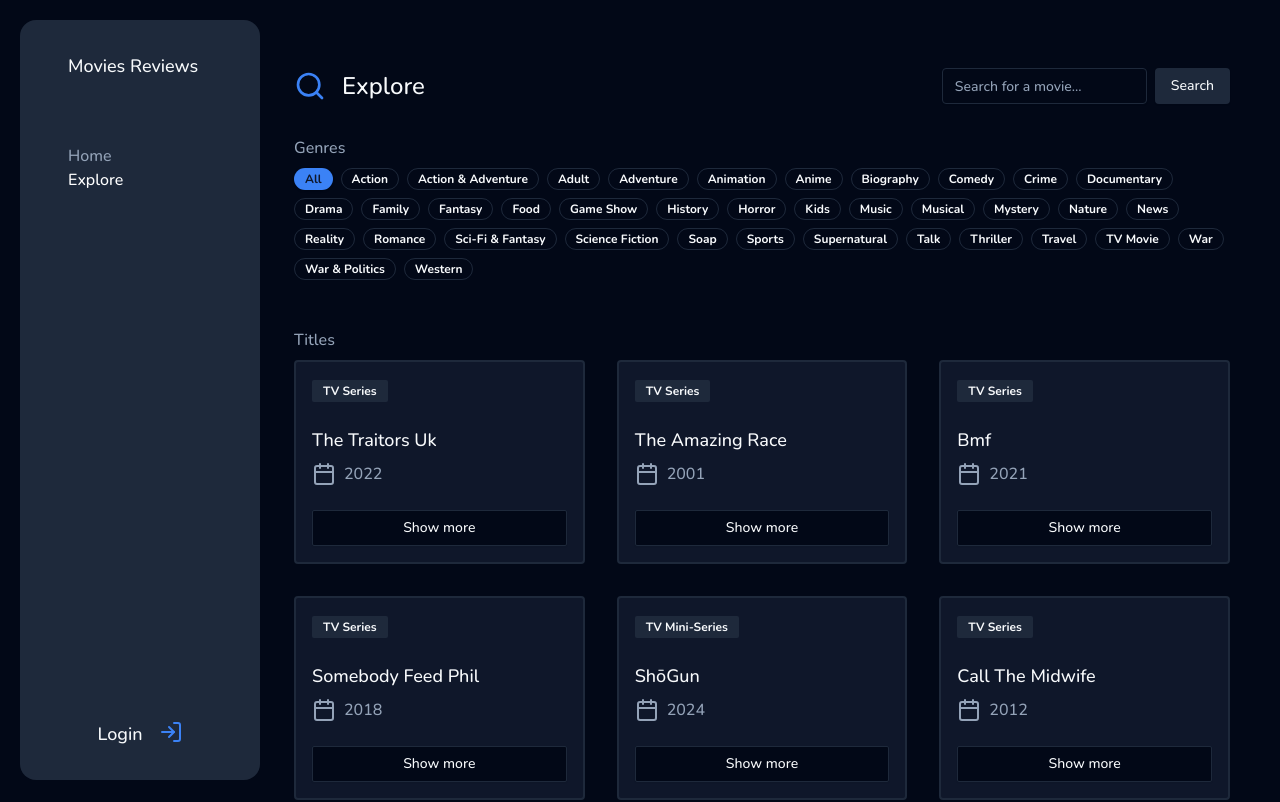
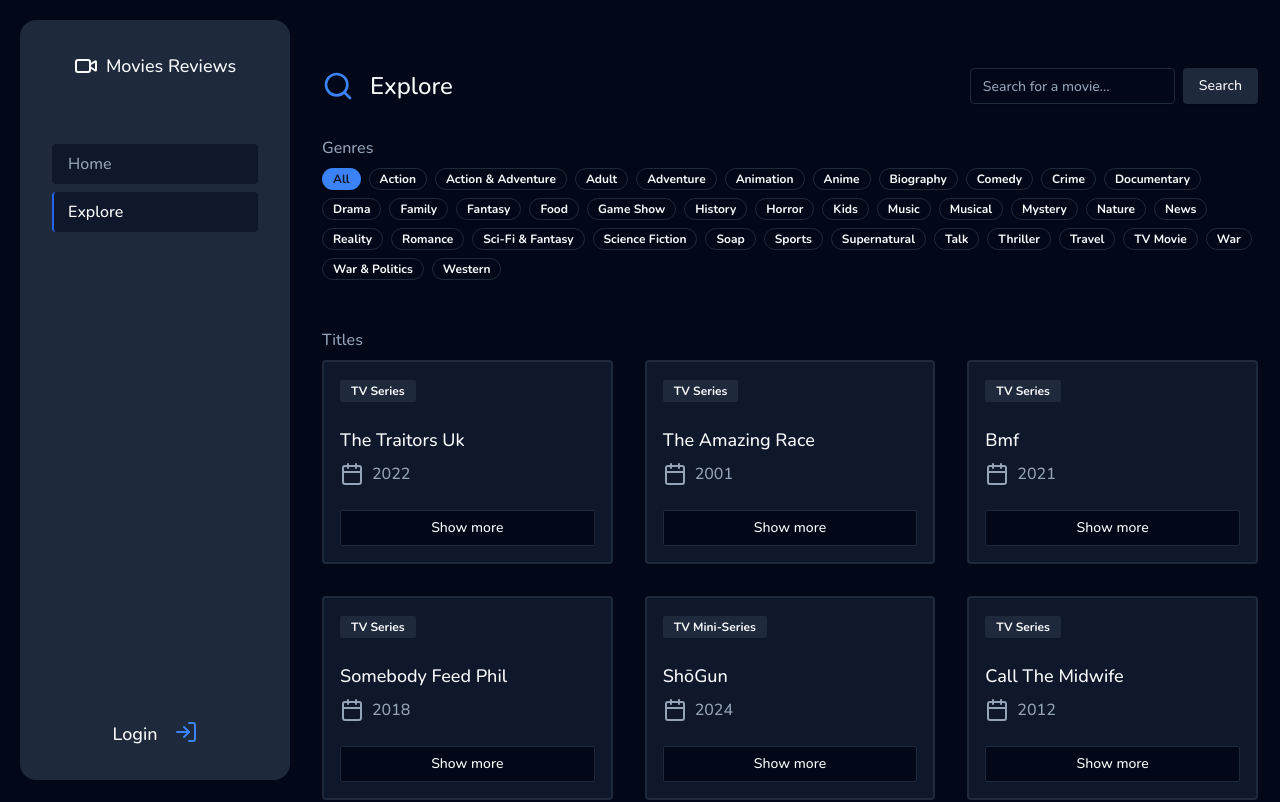
Before and after one commit to RodrigoTRS/movies-reviews, a Next.js app: page /explore in a window 1280 px wide. Shown: the top 802 px of the page. Built offline with nearby package versions, Linux system fonts and the light colour scheme; no server answers.

Commit message:
Adding login functionality

```diff
--- a/auth.config.ts
+++ b/auth.config.ts
@@ -2,7 +2,7 @@ import type { NextAuthConfig } from 'next-auth';
 
 export const authConfig = {
     pages: {
-        signIn: '/login',
+        signIn: "/login",
     },
     callbacks: {
         authorized({ auth, request: { nextUrl } }) {
--- a/src/app/(home)/layout.tsx
+++ b/src/app/(home)/layout.tsx
@@ -13,7 +13,7 @@ export default function RootLayout({
   return (
     <div className="flex px-5 py-5">
         <Sidebar />
-        <div className="w-[calc(100vw-344px)] ml-[274px] flex flex-col">
+        <div className="w-[calc(100vw-344px)] ml-[302px] flex flex-col">
           <div className="w-full max-w-[1120px] mx-auto">
             {children}
           </div>
--- a/src/app/(home)/profile/page.tsx
+++ b/src/app/(home)/profile/page.tsx
@@ -1,6 +1,11 @@
 import { User } from "lucide-react";
+import { auth } from "../../../../auth";
+import { redirect } from 'next/navigation'
 
-export default function Profile() {
+export default async function Profile() {
+    const session = await auth()
+
+    if (session) {
         return (
             <div className="flex flex-col py-12 gap-12">
 
@@ -11,4 +16,8 @@ export default function Profile() {
 
             </div>
         )
+    } else {
+        redirect("/login")
     }
+
+}
--- a/src/app/layout.tsx
+++ b/src/app/layout.tsx
@@ -7,7 +7,7 @@ const font = Nunito({ subsets: ["latin"], weight: ["300", "500", "700"] });
 export const metadata: Metadata = {
   title: {
     template: "%s | Ignite Movies",
-    default: "Início | Ignite Movies"
+    default: "Ignite Movies"
   },
   description: "Movie's Reviews Plataform.",
 };
--- a/src/app/lib/actions/authenticate.ts
+++ b/src/app/lib/actions/authenticate.ts
@@ -2,7 +2,6 @@
 
 import { AuthError } from "next-auth";
 import { signIn } from "../../../../auth";
-import { redirect } from 'next/navigation';
 
 export async function authenticate(
   prevState: string | undefined,
--- a/src/app/login/page.tsx
+++ b/src/app/login/page.tsx
@@ -1,14 +1,22 @@
 import { LoginForm } from "@/components/login/login-form";
 import { Metadata } from "next";
+import { auth } from "../../../auth";
+import { redirect } from "next/navigation";
 
 export const metadata: Metadata = {
     title: "Login"
 }
 
-export default function Login() {
-    return (
-        <div className="flex flex-col items-center justify-center w-full h-[100vh]">
-            <LoginForm />
-        </div>
-    )
+export default async function Login() {
+    const session = await auth()
+
+    if (!session) {
+        return (
+            <div className="flex flex-col items-center justify-center w-full h-[100vh]">
+                <LoginForm />
+            </div>
+        )
+    } else {
+        redirect("/")
+    }
 }
--- a/src/components/nav-link.tsx
+++ b/src/components/nav-link.tsx
@@ -14,9 +14,9 @@ export function NavLink({ url, text }: NavLinkProps) {
     const pathname = usePathname();
 
     return (
-        <Link href={url} className={clsx("font-medium text-muted-foreground flex gap-4",
+        <Link href={url} className={clsx("font-medium text-muted-foreground flex gap-4 bg-slate-900 py-2 px-4 rounded-lg",
         {
-            "text-white font-bold": pathname === url
+            "text-white font-bold border-l-2 pl-3.5 border-blue-600": pathname === url
         })}>
             {text}
         </Link>
--- a/src/components/sidebar.tsx
+++ b/src/components/sidebar.tsx
@@ -1,5 +1,5 @@
 import Link from "next/link";
-import { LogIn, LogOut } from "lucide-react";
+import { LogIn, LogOut, Video } from "lucide-react";
 import { Button } from "./ui/button";
 import { auth, signOut } from "../../auth";
 import { NavLink } from "./nav-link";
@@ -18,10 +18,13 @@ export async function Sidebar() {
     const links = session ? allNavLInks : allNavLInks.filter((item) => !item.authRoute)
 
     return (
-        <aside className="fixed w-[240px] h-[calc(100vh-40px)] rounded-2xl flex flex-col items-center justify-between px-12 py-8 bg-slate-800">
-            <div className="flex flex-col w-full gap-16">
-                <span className="text-bold text-lg">Movies Reviews</span>
-                <div className="">
+        <aside className="fixed w-[270px] h-[calc(100vh-40px)] rounded-2xl flex flex-col items-center justify-between p-8 bg-slate-800">
+            <div className="flex flex-col w-full gap-16 items-center">
+                <span className="text-bold text-lg flex items-center gap-2">
+                    <Video />
+                    Movies Reviews
+                </span>
+                <div className=" flex flex-col gap-2 w-full">
                 {links.map((link, index) => {
                     return (
                         <NavLink
```
Also changed, not shown: middleware.ts (line endings or trailing spaces). Lines whose indentation alone changed are shown as unchanged.
